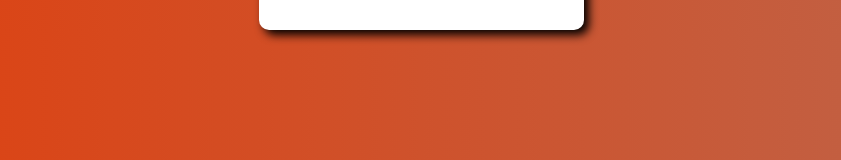
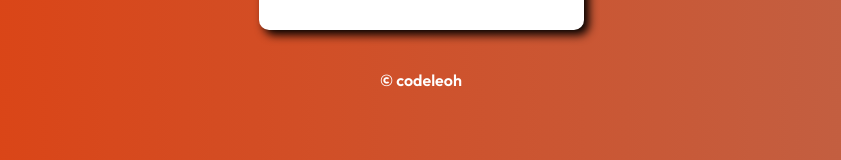
Before and after one commit to codeleoh/RegistrationScreen, a plain HTML site: page index.html in a window 1280 px wide. Shown: the part 491-651 px from the top of the page, without its empty margins (219-1060 px from the left). Drawn offline with Linux system fonts and the light colour scheme.

Commit message:
Pequenos ajustes

```diff
--- a/index.html
+++ b/index.html
@@ -30,5 +30,9 @@
 
     </section>
 
+    <footer>
+        <a id="anco" href="https://github.com/codeleoh/RegistrationScreen/tree/master">&copy; codeleoh</a>
+    </footer>
+
 </body>
 </html>
--- a/style.css
+++ b/style.css
@@ -62,3 +62,14 @@ input {
     background:linear-gradient(90deg,#e03f0d, #bd654b);
     color:#fff;
 }
+
+footer {
+    text-align:center;
+    margin-top:40px;
+}
+
+#anco {
+    text-decoration:none;
+    font-weight:bold;
+    color:#fff;
+}
```
